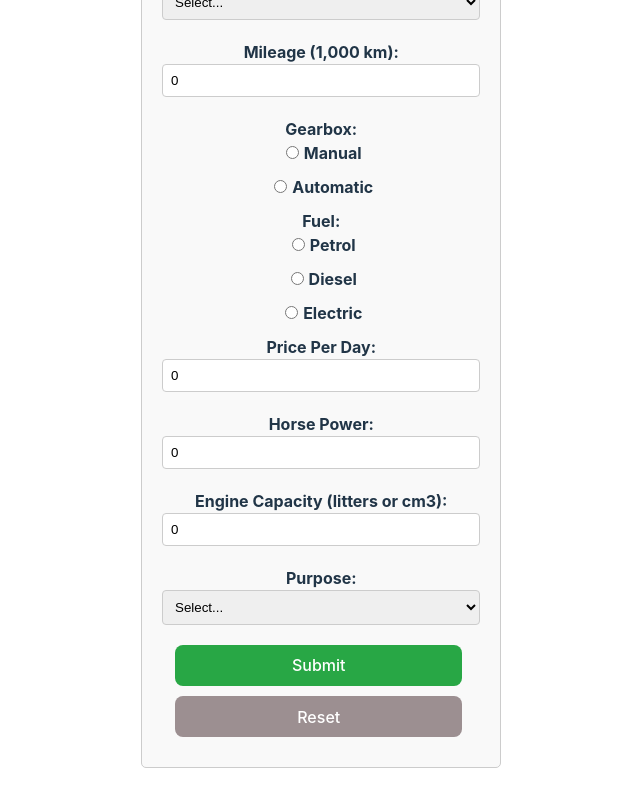
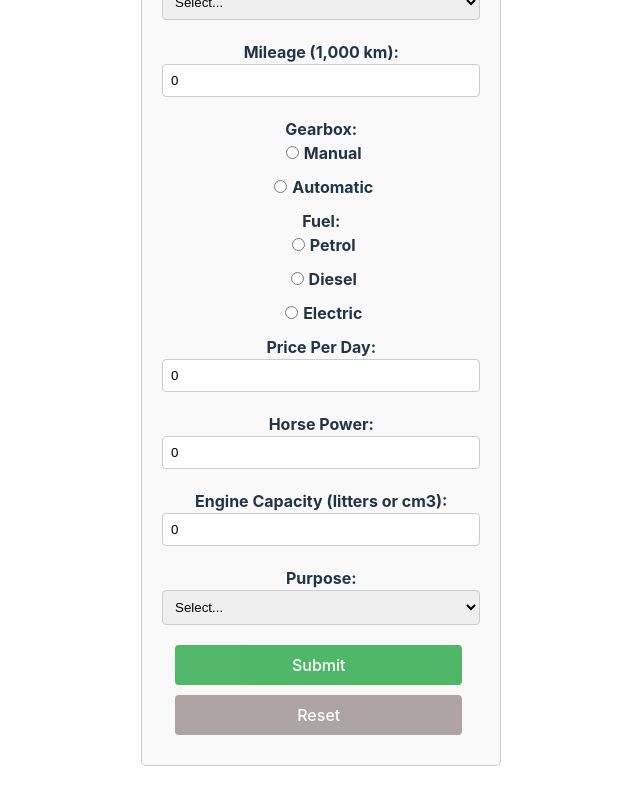
Before and after one commit to proga-react-practice/delta-mykyta-nykytiuk, a React (Vite) app in the folder vite-project/: page / in a window 1280 px wide. Shown: the part 399-1199 px from the top of the page, without its empty margins (11-651 px from the left). Built offline with nearby package versions, Linux system fonts and the light colour scheme.

Commit message:
made css styles as modules

```diff
--- a/vite-project/src/componets/Card/Card.tsx
+++ b/vite-project/src/componets/Card/Card.tsx
@@ -1,6 +1,6 @@
 import React from "react";
 import { FormData } from "../Form/Form";
-import "./Card.css";
+import styles from "./Card.module.css";
 
 type CardProps = {
   data: FormData;
@@ -9,7 +9,10 @@ type CardProps = {
 
 const Card: React.FC<CardProps> = ({ data, onDelete }) => {
   return (
-    <table id="card" style={{ border: "1px solid black", margin: "10px" }}>
+    <table
+      id={styles.card}
+      style={{ border: "1px solid black", margin: "10px" }}
+    >
       <tr>
         <th>Brand:</th>
         <td>{data.brand}</td>
@@ -54,7 +57,7 @@ const Card: React.FC<CardProps> = ({ data, onDelete }) => {
         <th>Purpose:</th>
         <td>{data.purpose}</td>
       </tr>
-      <button id="delete" onClick={onDelete}>
+      <button id={styles.delete} onClick={onDelete}>
         Delete
       </button>
     </table>
--- a/vite-project/src/componets/Form/Form.css
+++ b/vite-project/src/componets/Form/Form.module.css
@@ -1,4 +1,4 @@
-form {
+.form {
   max-width: 500px;
   margin: 0 auto;
   padding: 20px;
@@ -7,15 +7,13 @@ form {
   background-color: #f9f9f9;
 }
 
-label {
+.label {
   margin-bottom: 10px;
   display: block;
   font-weight: bold;
 }
 
-input[type="text"],
-input[type="number"],
-select {
+.selectInput {
   width: 100%;
   padding: 8px;
   margin-bottom: 10px;
@@ -24,12 +22,12 @@ select {
   box-sizing: border-box;
 }
 
-input[type="radio"] {
+.radioInput {
   margin-right: 5px;
   display: inline-block;
 }
 
-button {
+/* .button {
   padding: 20px 20px;
   border: none;
   border-radius: 4px;
@@ -39,16 +37,36 @@ button {
   width: 90%;
   margin-right: 5px;
   margin-bottom: 10px;
+} */
+
+.buttonSubmit {
+  background-color: #28a745;
+  padding: 10px 20px;
+  border: none;
+  border-radius: 4px;
+  color: #fff;
+  cursor: pointer;
+  display: inline-block;
+  width: 90%;
+  margin-right: 5px;
+  margin-bottom: 10px;
+  opacity: 0.8;
 }
 
-button[type="submit"] {
-  background-color: #28a745;
+.buttonReset {
+  background-color: #9c8f91;
+  padding: 10px 20px;
+  border: none;
+  border-radius: 4px;
+  color: #fff;
+  cursor: pointer;
+  display: inline-block;
+  width: 90%;
+  margin-right: 5px;
+  margin-bottom: 10px;
+  opacity: 0.8;
 }
 
-button[id="reset"] {
-  background-color: #9c8f91;
-}
-
-button:hover {
+/* button:hover {
   opacity: 0.8;
-}
+} */
--- a/vite-project/src/componets/Form/Form.tsx
+++ b/vite-project/src/componets/Form/Form.tsx
@@ -1,5 +1,5 @@
 import React from "react";
-import "./Form.css";
+import styles from "./Form.module.css";
 
 interface FormProps {
   onSubmit: (data: FormData) => void;
@@ -71,30 +71,32 @@ function Form({ onSubmit }: FormProps) {
   }
 
   return (
-    <form onSubmit={handleSubmit}>
+    <form className={styles.form} onSubmit={handleSubmit}>
       <h2>Car adding form</h2>
-      <label>
+      <label className={styles.label}>
         Brand:
         <input
           type="text"
           name="brand"
           value={formData.brand}
           onChange={handleInputChange}
+          className={styles.selectInput}
           required
         />
       </label>
-      <label>
+      <label className={styles.label}>
         Model:
         <input
           type="text"
           name="model"
           value={formData.model}
           onChange={handleInputChange}
+          className={styles.selectInput}
           required
         />
       </label>
 
-      <label>
+      <label className={styles.label}>
         Year:
         <input
           type="number"
@@ -103,16 +105,18 @@ function Form({ onSubmit }: FormProps) {
           onChange={handleInputChange}
           min="2000"
           max="2024"
+          className={styles.selectInput}
           required
         />
       </label>
 
-      <label>
+      <label className={styles.label}>
         Body Type:
         <select
           name="body_type"
           value={formData.body_type}
           onChange={handleInputChange}
+          className={styles.selectInput}
           required
         >
           <option value="">Select...</option>
@@ -124,36 +128,39 @@ function Form({ onSubmit }: FormProps) {
         </select>
       </label>
 
-      <label>
+      <label className={styles.label}>
         Mileage (1,000 km):
         <input
           type="number"
           name="mileage_km"
           value={formData.mileage_km}
           onChange={handleInputChange}
+          className={styles.selectInput}
           required
           min="0"
           max="1000"
         />
       </label>
 
-      <label>
+      <label className={styles.label}>
         Gearbox:
-        <label>
+        <label className={styles.label}>
           <input
             type="radio"
             name="gearbox"
             value="Manual"
+            className={styles.radioInput}
             checked={formData.gearbox === "Manual"}
             onChange={handleInputChange}
             required
           />
           Manual
         </label>
-        <label>
+        <label className={styles.label}>
           <input
             type="radio"
             name="gearbox"
+            className={styles.radioInput}
             value="Automatic"
             checked={formData.gearbox === "Automatic"}
             onChange={handleInputChange}
@@ -163,12 +170,13 @@ function Form({ onSubmit }: FormProps) {
         </label>
       </label>
 
-      <label>
+      <label className={styles.label}>
         Fuel:
-        <label>
+        <label className={styles.label}>
           <input
             type="radio"
             name="fuel"
+            className={styles.radioInput}
             value="Petrol"
             checked={formData.fuel === "Petrol"}
             onChange={handleInputChange}
@@ -176,10 +184,11 @@ function Form({ onSubmit }: FormProps) {
           />
           Petrol
         </label>
-        <label>
+        <label className={styles.label}>
           <input
             type="radio"
             name="fuel"
+            className={styles.radioInput}
             value="Diesel"
             checked={formData.fuel === "Diesel"}
             onChange={handleInputChange}
@@ -187,10 +196,11 @@ function Form({ onSubmit }: FormProps) {
           />
           Diesel
         </label>
-        <label>
+        <label className={styles.label}>
           <input
             type="radio"
             name="fuel"
+            className={styles.radioInput}
             value="Electric"
             checked={formData.fuel === "Electric"}
             onChange={handleInputChange}
@@ -199,29 +209,31 @@ function Form({ onSubmit }: FormProps) {
           Electric
         </label>
       </label>
-      <label>
+      <label className={styles.label}>
         Price Per Day:
         <input
           type="number"
           name="price_per_day"
+          className={styles.selectInput}
           value={formData.price_per_day}
           onChange={handleInputChange}
           required
           min="0"
         />
       </label>
-      <label>
+      <label className={styles.label}>
         Horse Power:
         <input
           type="number"
           name="horse_power"
+          className={styles.selectInput}
           value={formData.horse_power}
           onChange={handleInputChange}
           required
           min="0"
         />
       </label>
-      <label>
+      <label className={styles.label}>
         Engine Capacity (litters or cm3):
         <input
           type="number"
@@ -229,18 +241,20 @@ function Form({ onSubmit }: FormProps) {
           value={formData.engine_capacity}
           onChange={handleInputChange}
           required
+          className={styles.selectInput}
           min="0"
           max="10"
         />
       </label>
 
-      <label>
+      <label className={styles.label}>
         Purpose:
         <select
           name="purpose"
           value={formData.purpose}
           onChange={handleInputChange}
           required
+          className={styles.selectInput}
         >
           <option value="">Select...</option>
           {purposes.map((purpose) => (
@@ -250,8 +264,15 @@ function Form({ onSubmit }: FormProps) {
           ))}
         </select>
       </label>
-      <button type="submit">Submit</button>
-      <button type="button" id="reset" onClick={handleReset}>
+      <button type="submit" className={styles.buttonSubmit}>
+        Submit
+      </button>
+      <button
+        type="button"
+        className={styles.buttonReset}
+        id="reset"
+        onClick={handleReset}
+      >
         Reset
       </button>
     </form>
```
Also changed, not shown: vite-project/src/componets/Card/Card.module.css (renamed from vite-project/src/componets/Card/Card.css).
